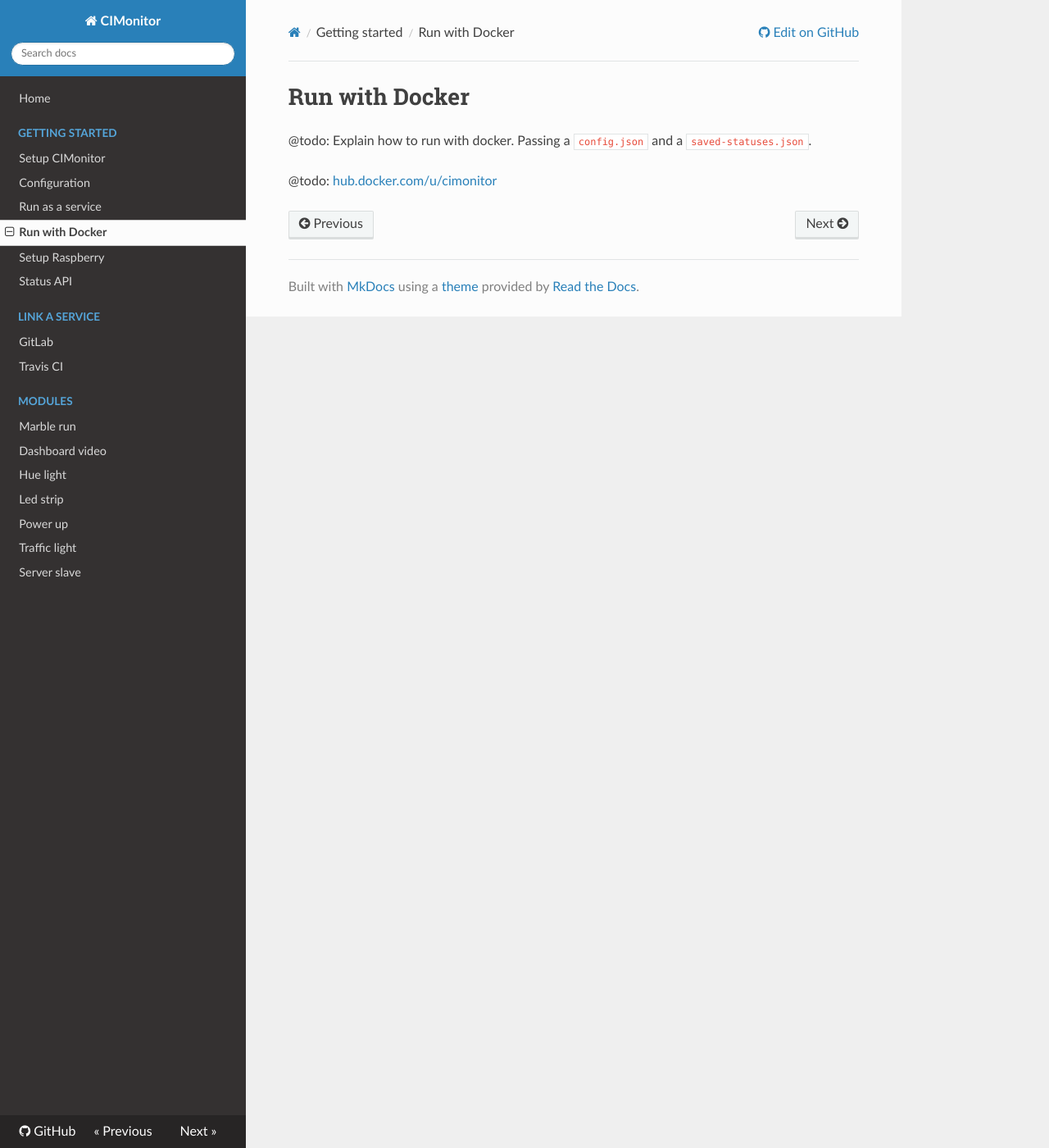
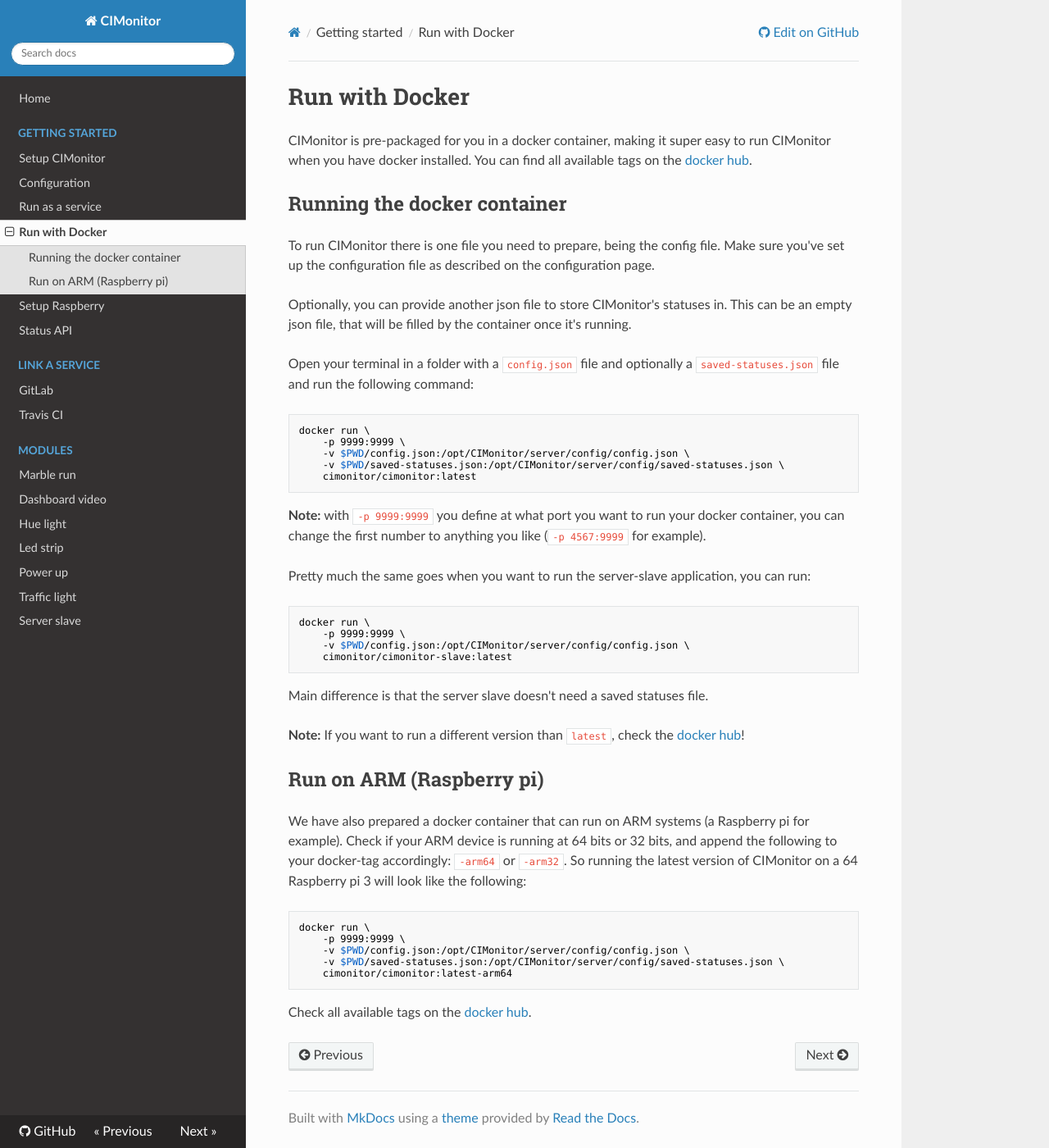
Before and after one commit to FuturePortal/CIMonitor, an MkDocs documentation site: the page built from docs/setup/run-with-docker.md, in a window 1280 px wide and 1400 px high. Shown: the whole window at 82% size. Built offline with MkDocs 1.6.1, drawn with Linux system fonts in a browser that asks for light colours; nearby versions of some CDN libraries; old or Windows-style settings are respelled for this version of MkDocs.

Commit message:
Add documentation on how to run the CIMonitor docker container

````diff
--- a/docs/setup/run-with-docker.md
+++ b/docs/setup/run-with-docker.md
@@ -1,5 +1,53 @@
 # Run with Docker
 
-@todo: Explain how to run with docker. Passing a `config.json` and a `saved-statuses.json`.
+CIMonitor is pre-packaged for you in a docker container, making it super easy to run CIMonitor when you have docker installed. You can
+find all available tags on the [docker hub](https://hub.docker.com/u/cimonitor/).
 
-@todo: [hub.docker.com/u/cimonitor](https://hub.docker.com/u/cimonitor/)
+## Running the docker container
+
+To run CIMonitor there is one file you need to prepare, being the config file. Make sure you've set up the configuration file
+as described on the configuration page.
+
+Optionally, you can provide another json file to store CIMonitor's statuses in. This can be an empty json file, that will be filled
+by the container once it's running.
+
+Open your terminal in a folder with a `config.json` file and optionally a `saved-statuses.json` file and run the following command:
+
+```bash
+docker run \
+    -p 9999:9999 \
+    -v $PWD/config.json:/opt/CIMonitor/server/config/config.json \
+    -v $PWD/saved-statuses.json:/opt/CIMonitor/server/config/saved-statuses.json \
+    cimonitor/cimonitor:latest
+```
+
+**Note:** with `-p 9999:9999` you define at what port you want to run your docker container, you can change the first number to anything you like (`-p 4567:9999` for example).
+
+Pretty much the same goes when you want to run the server-slave application, you can run:
+
+```bash
+docker run \
+    -p 9999:9999 \
+    -v $PWD/config.json:/opt/CIMonitor/server/config/config.json \
+    cimonitor/cimonitor-slave:latest
+```
+
+Main difference is that the server slave doesn't need a saved statuses file.
+
+**Note:** If you want to run a different version than `latest`, check the [docker hub](https://hub.docker.com/u/cimonitor/)!
+
+## Run on ARM (Raspberry pi)
+
+We have also prepared a docker container that can run on ARM systems (a Raspberry pi for example). Check if your ARM device
+is running at 64 bits or 32 bits, and append the following to your docker-tag accordingly: `-arm64` or `-arm32`. So running
+the latest version of CIMonitor on a 64 Raspberry pi 3 will look like the following:
+
+```bash
+docker run \
+    -p 9999:9999 \
+    -v $PWD/config.json:/opt/CIMonitor/server/config/config.json \
+    -v $PWD/saved-statuses.json:/opt/CIMonitor/server/config/saved-statuses.json \
+    cimonitor/cimonitor:latest-arm64
+```
+
+Check all available tags on the [docker hub](https://hub.docker.com/u/cimonitor/).
````
Also changed, not shown: 1 other file.
